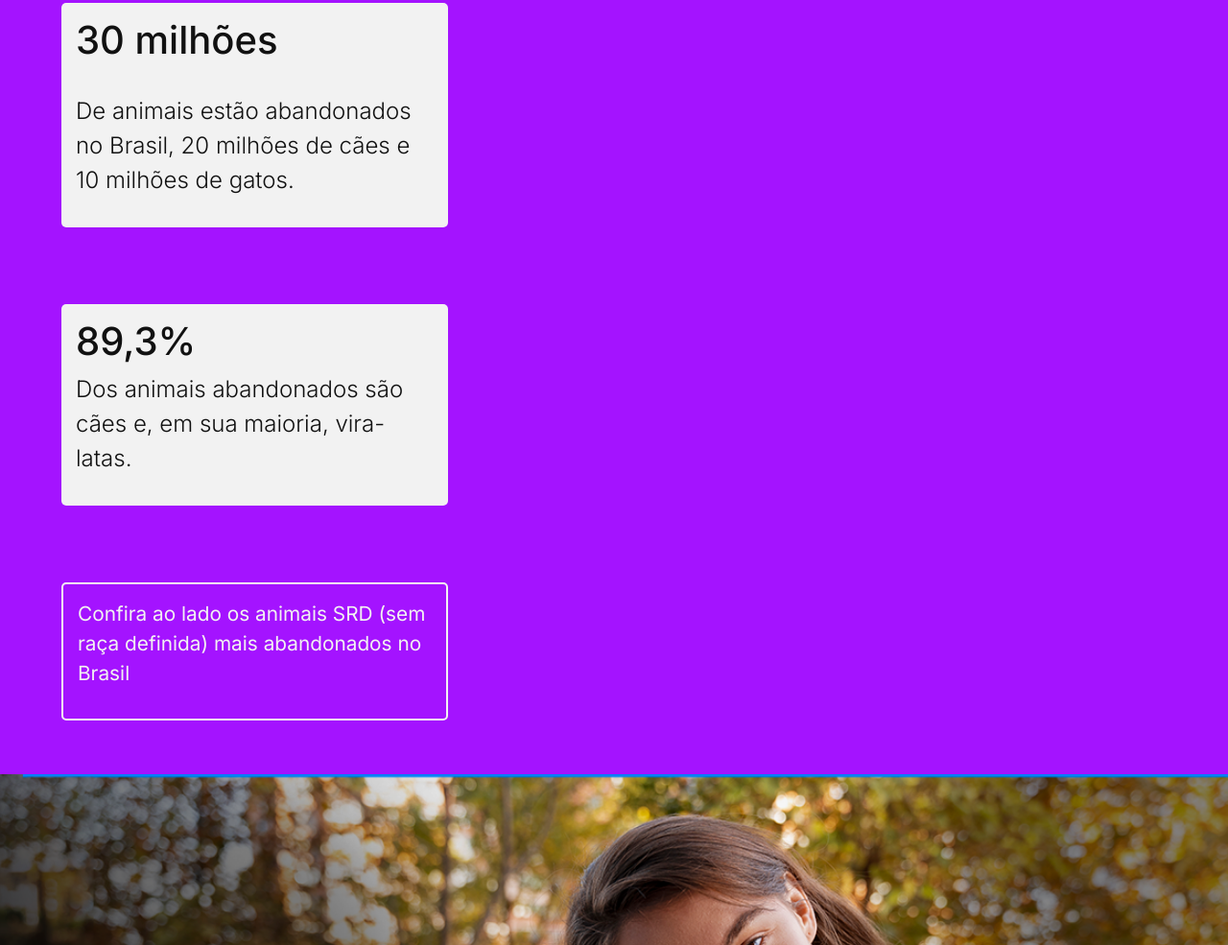
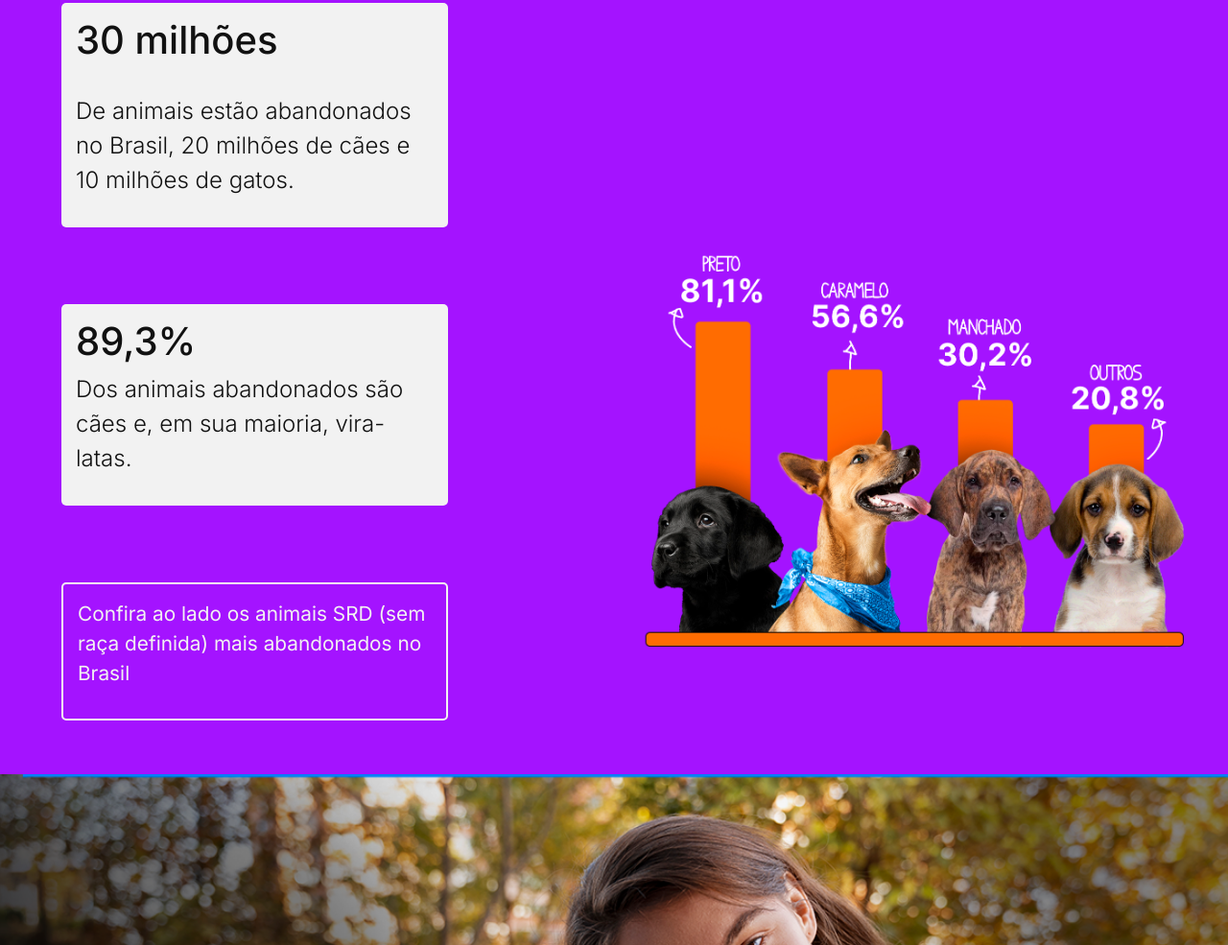
Before and after one commit to miguelmunis/Landing-Page-, a plain HTML site: page index.html in a window 1280 px wide. Shown: the part 1485-2470 px from the top of the page at 96% size. Drawn offline with nearby package versions, Linux system fonts and the light colour scheme; the site is published under a folder, as on GitHub Pages, so addresses that start at the root find nothing.

Commit message:
Update index.html

```diff
--- a/index.html
+++ b/index.html
@@ -106,7 +106,7 @@
               </div>
             </div>
           </div>
-          <img src="/img/SRD.png" alt="" id="SRD">
+          <img src="./img/SRD.png" alt="" id="SRD">
         </section>
 
         <section class="section4">
```
